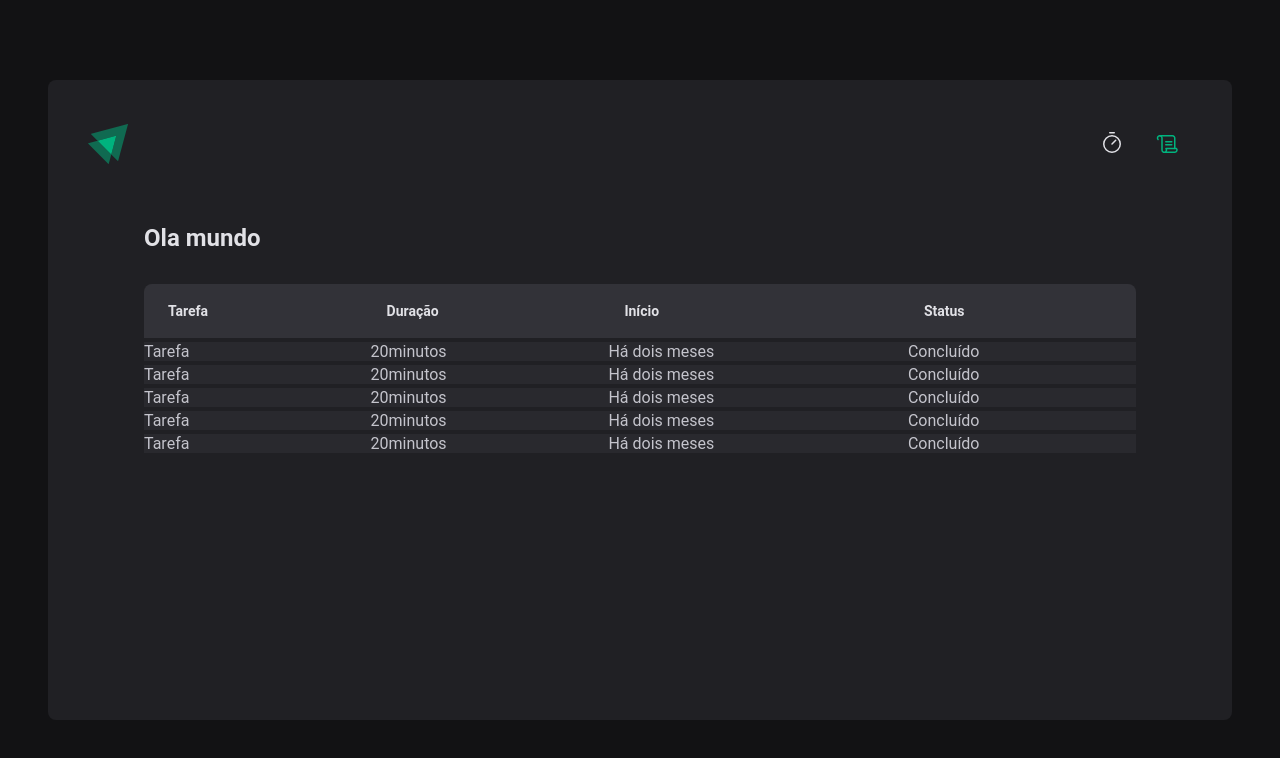
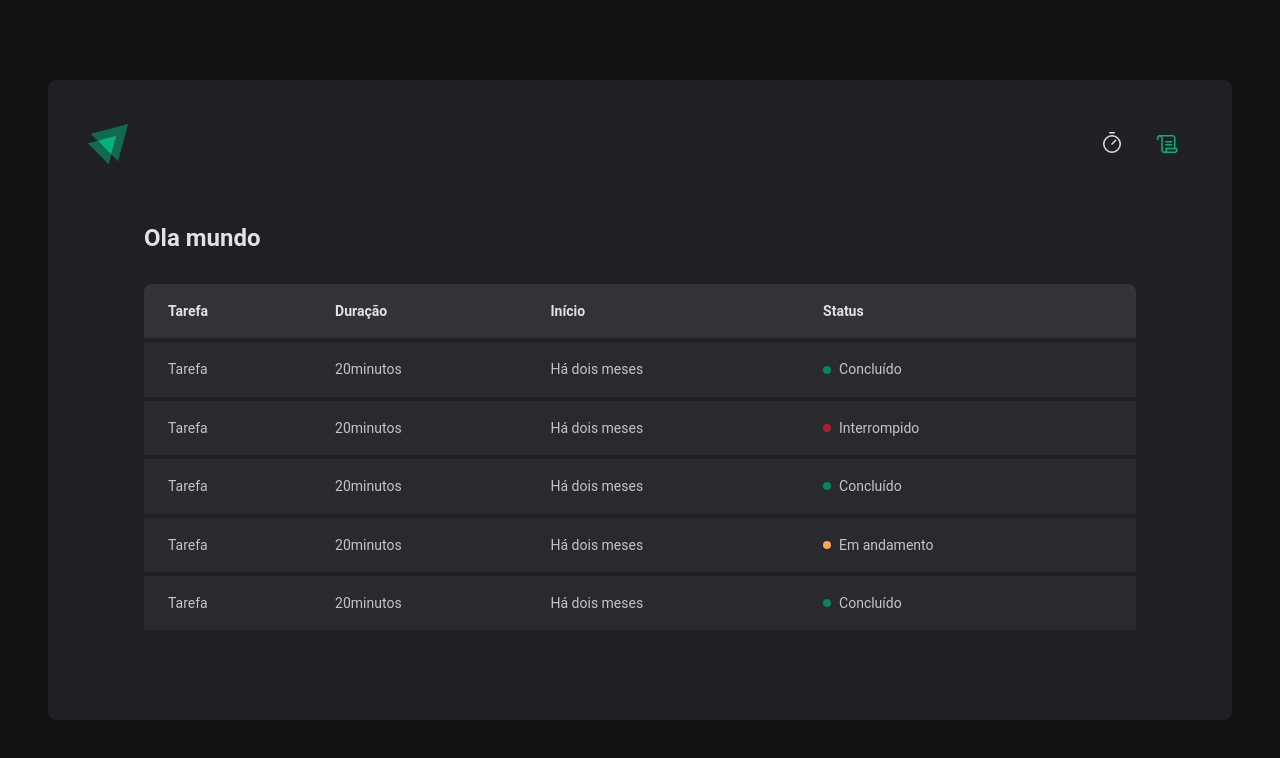
Before and after one commit to felipepleao/rocketSeat-reactPJ02, a React (Vite) app: page /history in a window 1280 px wide. Shown: the top 758 px of the page. Built offline with nearby package versions, Linux system fonts and the light colour scheme.

Commit message:
Pagina History finalizado a estilizacao

```diff
--- a/src/pages/History/index.tsx
+++ b/src/pages/History/index.tsx
@@ -1,4 +1,4 @@
-import { HistoryContainer, HistoryList } from "./styles";
+import { HistoryContainer, HistoryList, Status } from "./styles";
 
 export function History() {
   return (
@@ -21,35 +21,44 @@
               <td>Tarefa</td>
               <td>20minutos</td>
               <td>Há dois meses</td>
-              <td>Concluído</td>
+              <td>
+                <Status statusColor="green">Concluído</Status>
+              </td>
             </tr>
             <tr>
               <td>Tarefa</td>
               <td>20minutos</td>
               <td>Há dois meses</td>
-              <td>Concluído</td>
+              <td>
+                <Status statusColor="red">Interrompido</Status>
+              </td>
             </tr>
             <tr>
               <td>Tarefa</td>
               <td>20minutos</td>
               <td>Há dois meses</td>
-              <td>Concluído</td>
+              <td>
+                <Status statusColor="green">Concluído</Status>
+              </td>
             </tr>
             <tr>
               <td>Tarefa</td>
               <td>20minutos</td>
               <td>Há dois meses</td>
-              <td>Concluído</td>
+              <td>
+                <Status statusColor="yellow">Em andamento</Status>
+              </td>
             </tr>
             <tr>
               <td>Tarefa</td>
               <td>20minutos</td>
               <td>Há dois meses</td>
-              <td>Concluído</td>
+              <td>
+                <Status statusColor="green">Concluído</Status>
+              </td>
             </tr>
           </tbody>
         </table>
-
       </HistoryList>
     </HistoryContainer>
   );
--- a/src/pages/History/styles.ts
+++ b/src/pages/History/styles.ts
@@ -43,8 +43,43 @@
     }
 
     td {
-      background-color: ${(props) => props.theme['gray-700']};
-      border-top: 4px solid ${(props) => props.theme['gray-800']};
+      background-color: ${(props) => props.theme["gray-700"]};
+      border-top: 4px solid ${(props) => props.theme["gray-800"]};
+      padding: 1rem;
+      font-size: 0.875rem;
+      line-height: 1.6;
+
+      &:first-child {
+        padding-left: 1.5rem;
+      }
+
+      &:last-child {
+        padding-right: 1.5rem;
+      }
     }
   }
 `;
+
+const STATUS_COLORS = {
+  yellow: "yellow-500",
+  green: "green-500",
+  red: "red-500",
+} as const;
+interface StatusProps {
+  statusColor: keyof typeof STATUS_COLORS
+}
+
+export const Status = styled.span<StatusProps>`
+  display: flex;
+  align-items: center;
+  gap: 0.5rem;
+
+  &::before {
+    content: "";
+    width: 0.5rem;
+    height: 0.5rem;
+    border-radius: 9999px;
+    background-color: ${(props) =>
+      props.theme[STATUS_COLORS[props.statusColor]]};
+  }
+`;
```
